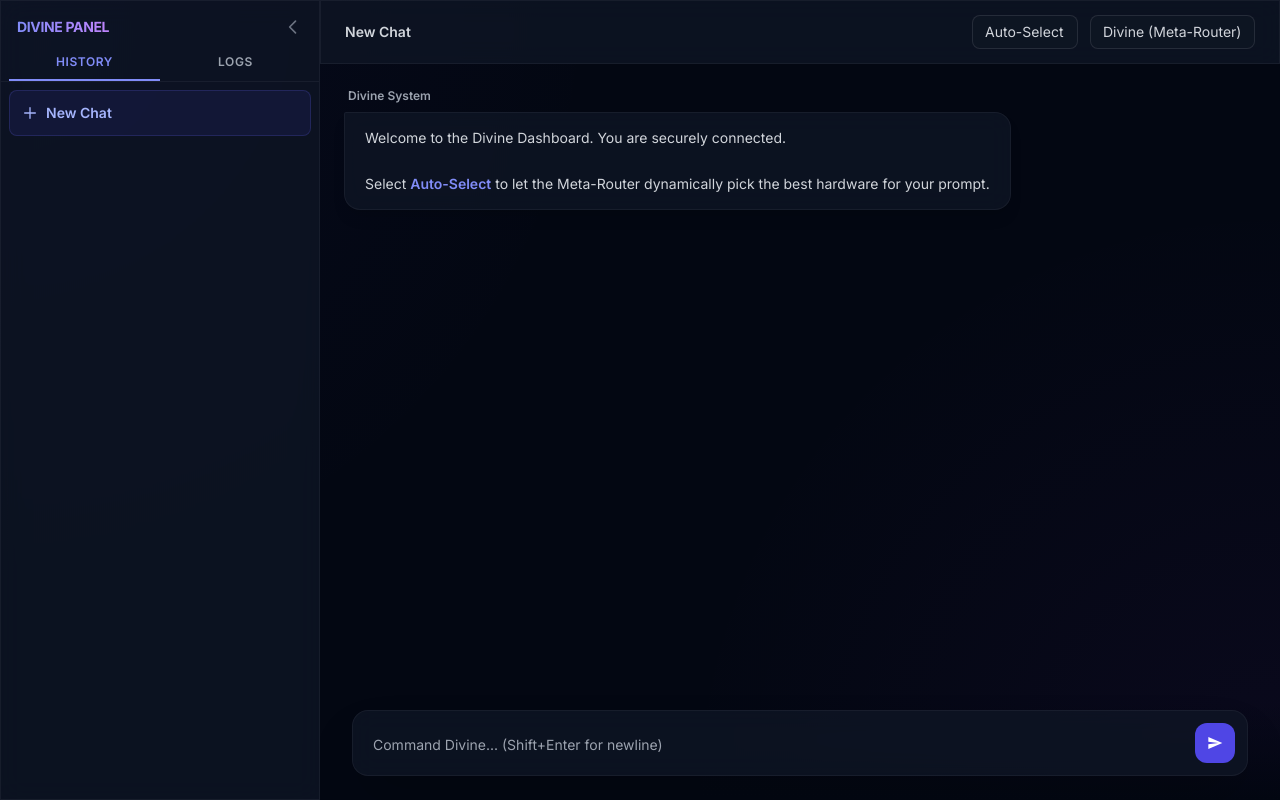
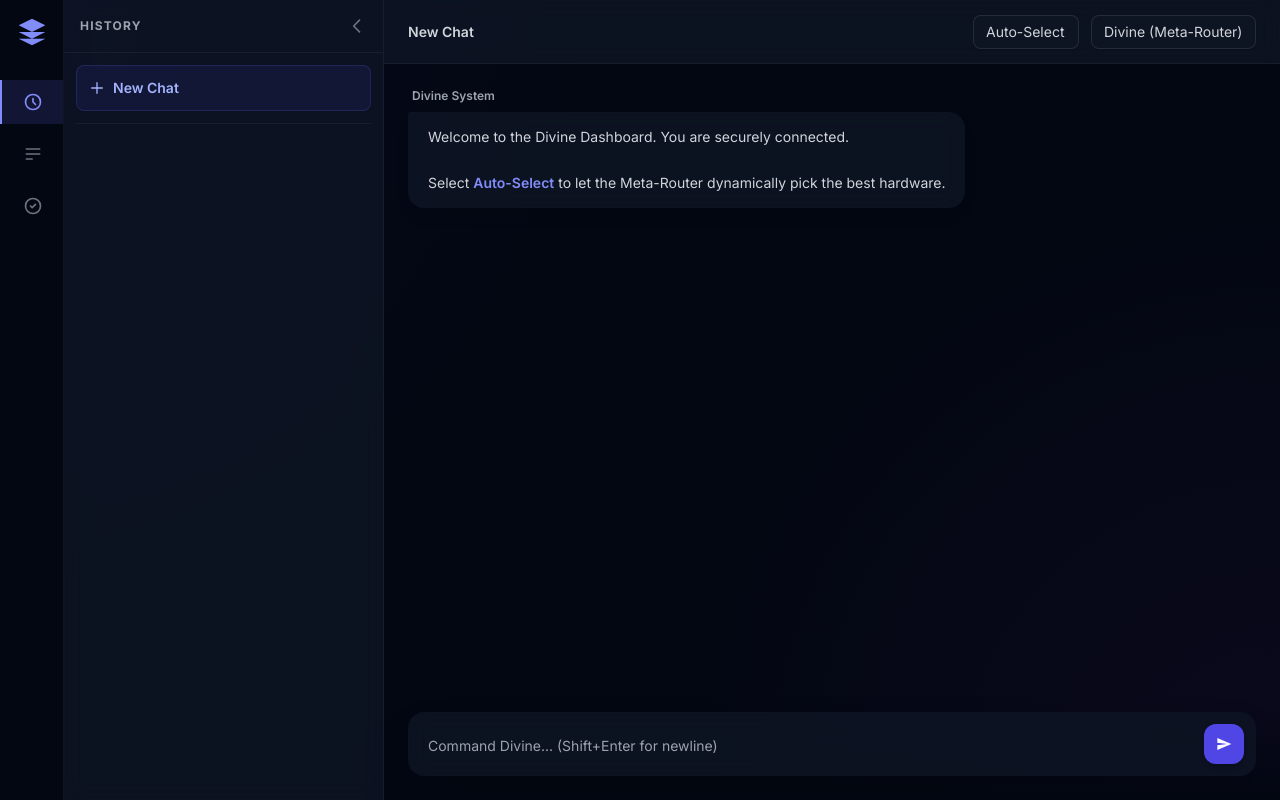
Before and after one commit to err0rgod/divine, a FastAPI app: page / in a window 1280 px wide. Run offline with FastAPI, Linux system fonts and the light colour scheme; some libraries are stand-ins or nearby versions.

Commit message:
feat: implement vertical navigation and API health/metrics tab

```diff
--- a/dashboard/templates/index.html
+++ b/dashboard/templates/index.html
@@ -30,23 +30,11 @@
         }
     </script>
     <style>
-        /* Hide scrollbar for textarea and logs but keep functionality */
-        .no-scrollbar::-webkit-scrollbar {
-            display: none;
-        }
-        .no-scrollbar {
-            -ms-overflow-style: none;
-            scrollbar-width: none;
-        }
+        .no-scrollbar::-webkit-scrollbar { display: none; }
+        .no-scrollbar { -ms-overflow-style: none; scrollbar-width: none; }
 
-        /* Subtle custom scrollbar for main chat area */
-        .chat-scroll::-webkit-scrollbar {
-            width: 4px;
-        }
-        .chat-scroll::-webkit-scrollbar-thumb {
-            background-color: rgba(255, 255, 255, 0.1);
-            border-radius: 4px;
-        }
+        .chat-scroll::-webkit-scrollbar { width: 4px; }
+        .chat-scroll::-webkit-scrollbar-thumb { background-color: rgba(255, 255, 255, 0.1); border-radius: 4px; }
 
         body {
             background-color: #030712;
@@ -57,10 +45,8 @@
         .glass-panel {
             background: rgba(17, 24, 39, 0.7);
             backdrop-filter: blur(12px);
-            border: 1px solid rgba(255, 255, 255, 0.05);
         }
 
-        /* Typing dot animation */
         .dot {
             animation: blink 1.4s infinite both;
             height: 4px; width: 4px; background: currentColor;
@@ -70,54 +56,59 @@
         .dot:nth-child(3) { animation-delay: 0.4s; }
         @keyframes blink { 0% { opacity: 0.2; } 20% { opacity: 1; } 100% { opacity: 0.2; } }
 
-        /* Sidebar Tabs */
-        .tab-btn {
-            padding: 0.5rem 1rem;
-            font-size: 0.75rem;
-            font-weight: 600;
-            text-transform: uppercase;
-            letter-spacing: 0.05em;
-            color: #9ca3af;
-            border-bottom: 2px solid transparent;
-            cursor: pointer;
-            transition: all 0.2s;
+        /* Nav Icon Active State */
+        .nav-btn.active {
+            background: rgba(99, 102, 241, 0.15);
+            color: #818cf8;
+            border-left: 2px solid #818cf8;
         }
-        .tab-btn.active {
-            color: #818cf8;
-            border-bottom-color: #818cf8;
+        .nav-btn {
+            border-left: 2px solid transparent;
         }
-        .tab-content {
-            display: none;
-        }
-        .tab-content.active {
-            display: flex;
-        }
+
+        .tab-content { display: none; }
+        .tab-content.active { display: flex; }
     </style>
 </head>
 <body class="text-gray-100 h-screen w-screen overflow-hidden flex antialiased">
 
-    <!-- Collapsible Sidebar -->
+    <!-- Extreme Left Vertical Nav -->
+    <nav class="w-16 h-full bg-gray-950 border-r border-white/5 flex flex-col items-center py-4 z-30">
+        <div class="mb-8">
+            <svg class="w-8 h-8 text-indigo-400" fill="currentColor" viewBox="0 0 24 24"><path d="M12 2L2 7l10 5 10-5-10-5zM2 17l10 5 10-5M2 12l10 5 10-5"/></svg>
+        </div>
+
+        <div class="flex flex-col gap-2 w-full">
+            <button onclick="switchTab('history')" id="navHistory" class="nav-btn active w-full py-3 flex justify-center text-gray-500 hover:text-gray-300 transition-colors" title="Chat History">
+                <svg class="w-5 h-5" fill="none" stroke="currentColor" viewBox="0 0 24 24"><path stroke-linecap="round" stroke-linejoin="round" stroke-width="2" d="M12 8v4l3 3m6-3a9 9 0 11-18 0 9 9 0 0118 0z"></path></svg>
+            </button>
+            <button onclick="switchTab('logs')" id="navLogs" class="nav-btn w-full py-3 flex justify-center text-gray-500 hover:text-gray-300 transition-colors" title="Engine Logs">
+                <svg class="w-5 h-5" fill="none" stroke="currentColor" viewBox="0 0 24 24"><path stroke-linecap="round" stroke-linejoin="round" stroke-width="2" d="M4 6h16M4 12h16M4 18h7"></path></svg>
+            </button>
+            <button onclick="switchTab('health')" id="navHealth" class="nav-btn w-full py-3 flex justify-center text-gray-500 hover:text-gray-300 transition-colors" title="API Health">
+                <svg class="w-5 h-5" fill="none" stroke="currentColor" viewBox="0 0 24 24"><path stroke-linecap="round" stroke-linejoin="round" stroke-width="2" d="M9 12l2 2 4-4m6 2a9 9 0 11-18 0 9 9 0 0118 0z"></path></svg>
+            </button>
+        </div>
+    </nav>
+
+    <!-- Collapsible Sidebar Panel -->
     <aside id="sidebar" class="w-80 h-full glass-panel border-r border-white/5 flex flex-col transition-all duration-300 relative z-20">
-        <!-- Sidebar Header & Tabs -->
-        <div class="flex flex-col border-b border-white/5">
-            <div class="p-4 pb-2 flex justify-between items-center">
-                <span class="text-sm font-bold bg-gradient-to-r from-indigo-400 to-purple-400 bg-clip-text text-transparent tracking-tight">DIVINE PANEL</span>
-                <button onclick="toggleSidebar()" class="text-gray-500 hover:text-white transition-colors">
-                    <svg class="w-5 h-5" fill="none" stroke="currentColor" viewBox="0 0 24 24"><path stroke-linecap="round" stroke-linejoin="round" stroke-width="2" d="M15 19l-7-7 7-7"></path></svg>
-                </button>
-            </div>
-            <div class="flex px-2">
-                <button id="tabBtnHistory" onclick="switchTab('history')" class="tab-btn active w-1/2">History</button>
-                <button id="tabBtnLogs" onclick="switchTab('logs')" class="tab-btn w-1/2">Logs</button>
-            </div>
+
+        <!-- Header -->
+        <div class="p-4 border-b border-white/5 flex justify-between items-center">
+            <span id="sidebarTitle" class="text-xs font-bold text-gray-400 tracking-widest uppercase">History</span>
+            <button onclick="toggleSidebar()" class="text-gray-500 hover:text-white transition-colors">
+                <svg class="w-5 h-5" fill="none" stroke="currentColor" viewBox="0 0 24 24"><path stroke-linecap="round" stroke-linejoin="round" stroke-width="2" d="M15 19l-7-7 7-7"></path></svg>
+            </button>
         </div>
 
         <!-- History Tab Content -->
-        <div id="tabContentHistory" class="tab-content active flex-1 flex-col overflow-y-auto no-scrollbar p-2 gap-1">
-            <button onclick="newChat()" class="w-full flex items-center gap-2 p-3 mb-2 rounded-lg bg-indigo-600/10 hover:bg-indigo-600/20 text-indigo-300 border border-indigo-500/20 transition-colors text-sm font-semibold">
+        <div id="tabContentHistory" class="tab-content active flex-1 flex-col overflow-y-auto no-scrollbar p-3 gap-2">
+            <button onclick="newChat()" class="w-full flex items-center gap-2 p-3 rounded-lg bg-indigo-600/10 hover:bg-indigo-600/20 text-indigo-300 border border-indigo-500/20 transition-colors text-sm font-semibold shadow-sm">
                 <svg class="w-4 h-4" fill="none" stroke="currentColor" viewBox="0 0 24 24"><path stroke-linecap="round" stroke-linejoin="round" stroke-width="2" d="M12 4v16m8-8H4"></path></svg>
                 New Chat
             </button>
+            <div class="h-px bg-white/5 w-full my-1"></div>
             <div id="historyList" class="flex flex-col gap-1 w-full">
                 <!-- Chat items populated by JS -->
             </div>
@@ -125,7 +116,33 @@
 
         <!-- Logs Tab Content -->
         <div id="tabContentLogs" class="tab-content flex-1 flex-col overflow-y-auto no-scrollbar p-4 text-[0.7rem] font-mono gap-1">
-            <div class="text-indigo-400">[*] Divine Engine initialized. Verified endpoints loaded.</div>
+            <div class="text-indigo-400">[*] Divine Engine initialized.</div>
+        </div>
+
+        <!-- Health Tab Content -->
+        <div id="tabContentHealth" class="tab-content flex-1 flex-col overflow-y-auto no-scrollbar p-4 gap-4">
+            <div class="flex justify-between items-center">
+                <span class="text-xs text-gray-400">Endpoint Status</span>
+                <button onclick="checkHealth()" class="text-xs bg-gray-800 hover:bg-gray-700 px-2 py-1 rounded text-gray-300 transition">Ping All</button>
+            </div>
+
+            <div id="healthList" class="flex flex-col gap-3 w-full">
+                <!-- Health items populated via JS -->
+            </div>
+
+            <div class="mt-4 pt-4 border-t border-white/5">
+                <span class="text-xs text-gray-400 block mb-2">Usage Metrics (Session)</span>
+                <div class="bg-gray-900/50 border border-white/5 rounded-lg p-3">
+                    <div class="flex justify-between text-sm mb-1">
+                        <span class="text-gray-400">Total Tokens</span>
+                        <span id="metricTokens" class="font-mono text-indigo-300">0</span>
+                    </div>
+                    <div class="flex justify-between text-sm">
+                        <span class="text-gray-400">Est. Spend</span>
+                        <span id="metricCost" class="font-mono text-emerald-400">$0.000</span>
+                    </div>
+                </div>
+            </div>
         </div>
     </aside>
 
@@ -142,12 +159,12 @@
             </div>
 
             <div class="flex items-center gap-3">
-                <select id="providerSelect" onchange="updateModels()" class="bg-gray-900/50 border border-white/10 text-gray-300 text-sm rounded-lg px-3 py-1.5 outline-none focus:border-indigo-500 transition-colors cursor-pointer appearance-none">
+                <select id="providerSelect" onchange="updateModels()" class="bg-gray-900/50 border border-white/10 text-gray-300 text-sm rounded-lg px-3 py-1.5 outline-none focus:border-indigo-500 transition-colors cursor-pointer appearance-none shadow-sm">
                     {% for provider in providers.keys() %}
                         <option value="{{ provider }}">{{ provider }}</option>
                     {% endfor %}
                 </select>
-                <select id="modelSelect" class="bg-gray-900/50 border border-white/10 text-gray-300 text-sm rounded-lg px-3 py-1.5 outline-none focus:border-indigo-500 transition-colors cursor-pointer appearance-none max-w-[200px] truncate">
+                <select id="modelSelect" class="bg-gray-900/50 border border-white/10 text-gray-300 text-sm rounded-lg px-3 py-1.5 outline-none focus:border-indigo-500 transition-colors cursor-pointer appearance-none max-w-[200px] truncate shadow-sm">
                     <!-- Populated via JS -->
                 </select>
             </div>
@@ -155,14 +172,13 @@
 
         <!-- Chat History -->
         <main id="chatBox" class="flex-1 overflow-y-auto chat-scroll p-6 flex flex-col gap-6">
-            <!-- Initial Message -->
             <div id="welcomeMessage" class="flex flex-col gap-1 items-start w-full">
                 <div class="flex items-center gap-2 mb-1 px-1">
                     <span class="text-xs font-semibold text-gray-400">Divine System</span>
                 </div>
                 <div class="glass-panel px-5 py-3.5 rounded-2xl rounded-tl-sm max-w-[80%] text-sm text-gray-300 leading-relaxed shadow-lg">
                     Welcome to the Divine Dashboard. You are securely connected.<br><br>
-                    Select <span class="text-indigo-400 font-semibold">Auto-Select</span> to let the Meta-Router dynamically pick the best hardware for your prompt.
+                    Select <span class="text-indigo-400 font-semibold">Auto-Select</span> to let the Meta-Router dynamically pick the best hardware.
                 </div>
             </div>
 
@@ -183,7 +199,7 @@
                           placeholder="Command Divine... (Shift+Enter for newline)"
                           onkeydown="handleKey(event)"
                           oninput="autoResize(this)"></textarea>
-                <button id="sendBtn" onclick="sendMessage()" class="p-3 m-1 bg-indigo-600 hover:bg-indigo-500 text-white rounded-xl transition-all disabled:opacity-50 disabled:cursor-not-allowed">
+                <button id="sendBtn" onclick="sendMessage()" class="p-3 m-1 bg-indigo-600 hover:bg-indigo-500 text-white rounded-xl transition-all disabled:opacity-50 disabled:cursor-not-allowed shadow-md">
                     <svg class="w-4 h-4" fill="currentColor" viewBox="0 0 24 24"><path d="M2.01 21L23 12 2.01 3 2 10l15 2-15 2z"/></svg>
                 </button>
             </div>
@@ -193,18 +209,17 @@
 
     <script>
         const providers = {{ providers | tojson | safe }};
+        let sessionTokens = 0;
+        let sessionCost = 0.0;
 
-        // Chat Session State
         let chats = JSON.parse(localStorage.getItem("divine_chats")) || [];
         let currentChatId = null;
-        let chatHistory = []; // Current active API history array
-
+        let chatHistory = [];
         let sidebarOpen = true;
 
-        // Auto resize textarea without scrollbars
         function autoResize(el) {
             el.style.height = 'auto';
-            el.style.height = Math.min(el.scrollHeight, 128) + 'px'; // 128px is roughly 5-6 lines
+            el.style.height = Math.min(el.scrollHeight, 128) + 'px';
         }
 
         function toggleSidebar() {
@@ -224,26 +239,24 @@
         }
 
         function switchTab(tabName) {
-            document.getElementById('tabBtnHistory').classList.remove('active');
-            document.getElementById('tabBtnLogs').classList.remove('active');
-            document.getElementById('tabContentHistory').classList.remove('active');
-            document.getElementById('tabContentLogs').classList.remove('active');
+            // Remove active from all nav buttons
+            document.querySelectorAll('.nav-btn').forEach(b => b.classList.remove('active'));
+            document.querySelectorAll('.tab-content').forEach(c => c.classList.remove('active'));
 
-            if(tabName === 'history') {
-                document.getElementById('tabBtnHistory').classList.add('active');
-                document.getElementById('tabContentHistory').classList.add('active');
-            } else {
-                document.getElementById('tabBtnLogs').classList.add('active');
-                document.getElementById('tabContentLogs').classList.add('active');
-            }
+            // Set active
+            document.getElementById(`nav${tabName.charAt(0).toUpperCase() + tabName.slice(1)}`).classList.add('active');
+            document.getElementById(`tabContent${tabName.charAt(0).toUpperCase() + tabName.slice(1)}`).classList.add('active');
+
+            document.getElementById('sidebarTitle').innerText = tabName;
+
+            if(!sidebarOpen) toggleSidebar();
+
+            if(tabName === 'health') renderHealthList();
         }
 
-        // Add plain text log entry
         function addLog(message, type="info") {
             const logBox = document.getElementById("tabContentLogs");
             const entry = document.createElement("div");
-
-            // Minimalist colors
             let colorClass = "text-gray-400";
             if(type === "success") colorClass = "text-emerald-400";
             if(type === "error") colorClass = "text-rose-400";
@@ -251,7 +264,6 @@
 
             entry.className = `${colorClass}`;
             entry.innerText = `> ${message}`;
-
             logBox.appendChild(entry);
             logBox.scrollTop = logBox.scrollHeight;
         }
@@ -260,7 +272,6 @@
             const provider = document.getElementById("providerSelect").value;
             const modelSelect = document.getElementById("modelSelect");
             modelSelect.innerHTML = "";
-
             if (providers[provider]) {
                 providers[provider].forEach(model => {
                     const opt = document.createElement("option");
@@ -272,10 +283,10 @@
             }
         }
 
-        updateModels(); // Init
+        updateModels();
 
         // ==========================================
-        // Chat History & Local Storage Management
+        // Chat History Management
         // ==========================================
 
         function saveChatsToStorage() {
@@ -285,44 +296,32 @@
 
         function newChat() {
             currentChatId = Date.now().toString();
-            chatHistory = []; // Reset active API history
-
-            // Clear UI
+            chatHistory = [];
             const chatBox = document.getElementById("chatBox");
             const indicator = document.getElementById("typingIndicator");
-            chatBox.innerHTML = "";
-
-            // Restore welcome message
-            const welcomeHtml = `
+            chatBox.innerHTML = `
             <div id="welcomeMessage" class="flex flex-col gap-1 items-start w-full">
                 <div class="flex items-center gap-2 mb-1 px-1">
                     <span class="text-xs font-semibold text-gray-400">Divine System</span>
                 </div>
                 <div class="glass-panel px-5 py-3.5 rounded-2xl rounded-tl-sm max-w-[80%] text-sm text-gray-300 leading-relaxed shadow-lg">
                     Welcome to the Divine Dashboard. You are securely connected.<br><br>
-                    Select <span class="text-indigo-400 font-semibold">Auto-Select</span> to let the Meta-Router dynamically pick the best hardware for your prompt.
+                    Select <span class="text-indigo-400 font-semibold">Auto-Select</span> to let the Meta-Router dynamically pick the best hardware.
                 </div>
             </div>`;
-            chatBox.innerHTML = welcomeHtml;
             chatBox.appendChild(indicator);
-
             document.getElementById("chatTitle").innerText = "New Chat";
             renderHistoryList();
-
-            // If on mobile, auto-close sidebar on new chat
             if(window.innerWidth < 768) toggleSidebar();
         }
 
         function renderHistoryList() {
             const list = document.getElementById("historyList");
             list.innerHTML = "";
-
-            // Sort chats by newest first
             const sortedChats = [...chats].sort((a, b) => b.updatedAt - a.updatedAt);
-
             sortedChats.forEach(chat => {
                 const btn = document.createElement("button");
-                btn.className = `w-full text-left p-3 rounded-lg text-sm truncate transition-colors ${chat.id === currentChatId ? 'bg-white/10 text-white' : 'text-gray-400 hover:bg-white/5 hover:text-gray-200'}`;
+                btn.className = `w-full text-left p-3 rounded-lg text-sm truncate transition-colors border border-transparent ${chat.id === currentChatId ? 'bg-indigo-600/10 text-white border-indigo-500/20' : 'text-gray-400 hover:bg-white/5 hover:text-gray-200'}`;
                 btn.innerText = chat.title || "New Chat";
                 btn.onclick = () => loadChat(chat.id);
                 list.appendChild(btn);
@@ -332,34 +331,21 @@
         function loadChat(chatId) {
             const chat = chats.find(c => c.id === chatId);
             if (!chat) return;
-
             currentChatId = chatId;
-            chatHistory = [...chat.history]; // Restore API history
+            chatHistory = [...chat.history];
             document.getElementById("chatTitle").innerText = chat.title;
-
-            // Clear UI
             const chatBox = document.getElementById("chatBox");
             const indicator = document.getElementById("typingIndicator");
             chatBox.innerHTML = "";
             chatBox.appendChild(indicator);
-
-            // Rebuild UI bubbles
-            chat.history.forEach(msg => {
-                // UI reconstructs user and AI messages. We don't store meta badges currently to keep it light,
-                // but we render them correctly as user/ai.
-                appendMessageToUI(msg.role === 'user' ? 'You' : 'Divine', msg.content, msg.role === 'user' ? 'user' : 'ai');
-            });
-
+            chat.history.forEach(msg => appendMessageToUI(msg.role === 'user' ? 'You' : 'Divine', msg.content, msg.role === 'user' ? 'user' : 'ai'));
             renderHistoryList();
             scrollToBottom();
-
             if(window.innerWidth < 768) toggleSidebar();
         }
 
         function ensureChatSession(firstPrompt) {
-            if (!currentChatId) {
-                currentChatId = Date.now().toString();
-            }
+            if (!currentChatId) currentChatId = Date.now().toString();
             let chat = chats.find(c => c.id === currentChatId);
             if (!chat) {
                 chat = {
@@ -374,27 +360,92 @@
             return chat;
         }
 
-        function updateCurrentChatStorage(newMessages) {
+        function updateCurrentChatStorage() {
             if(!currentChatId) return;
             let chat = chats.find(c => c.id === currentChatId);
             if(chat) {
-                chat.history = chatHistory; // Sync history
+                chat.history = chatHistory;
                 chat.updatedAt = Date.now();
                 saveChatsToStorage();
             }
         }
 
-        // Initialize session
         if(chats.length > 0) {
-            // Load most recent chat
-            const sortedChats = [...chats].sort((a, b) => b.updatedAt - a.updatedAt);
-            loadChat(sortedChats[0].id);
+            loadChat([...chats].sort((a, b) => b.updatedAt - a.updatedAt)[0].id);
         } else {
             newChat();
         }
 
         // ==========================================
-        // Message Handling
+        // Health / Metrics
+        // ==========================================
+
+        let apiHealth = {};
+
+        // Initialize health based on model availability
+        Object.keys(providers).forEach(p => {
+            if(p !== "Auto-Select") {
+                apiHealth[p] = providers[p].length > 0 ? "Online" : "Offline";
+            }
+        });
+
+        function renderHealthList() {
+            const list = document.getElementById("healthList");
+            list.innerHTML = "";
+            Object.keys(apiHealth).forEach(p => {
+                const status = apiHealth[p];
+                const dotColor = status === "Online" ? "bg-emerald-500" : (status === "Offline" ? "bg-rose-500" : "bg-amber-500");
+                const textColor = status === "Online" ? "text-emerald-400" : (status === "Offline" ? "text-rose-400" : "text-amber-400");
+
+                // Mock limits for visuals
+                let subtext = "Unlimited (Free)";
+                if(p === "OpenRouter") subtext = "$12.45 remaining";
+                if(p === "Mistral") subtext = "480k tokens left";
+                if(status === "Offline") subtext = "Check API Key";
+
+                list.innerHTML += `
+                <div class="flex items-center justify-between bg-white/5 p-3 rounded-lg border border-white/5">
+                    <div class="flex items-center gap-3">
+                        <div class="w-2 h-2 rounded-full ${dotColor} shadow-[0_0_8px_${dotColor}]"></div>
+                        <div>
+                            <div class="text-sm font-semibold text-gray-200">${p}</div>
+                            <div class="text-[0.65rem] text-gray-500">${subtext}</div>
+                        </div>
+                    </div>
+                    <span class="text-xs font-mono ${textColor}">${status}</span>
+                </div>
+                `;
+            });
+        }
+        renderHealthList();
+
+        function checkHealth() {
+            addLog("Pinging all endpoints...", "routing");
+            Object.keys(apiHealth).forEach(p => { apiHealth[p] = "Pinging..."; });
+            renderHealthList();
+
+            // Simulate network delay for health check
+            setTimeout(() => {
+                Object.keys(providers).forEach(p => {
+                    if(p !== "Auto-Select") apiHealth[p] = providers[p].length > 0 ? "Online" : "Offline";
+                });
+                renderHealthList();
+                addLog("Health check complete.", "success");
+            }, 1500);
+        }
+
+        function updateMetrics(usage) {
+            if(!usage || !usage.total_tokens) return;
+            sessionTokens += usage.total_tokens;
+            document.getElementById("metricTokens").innerText = sessionTokens.toLocaleString();
+
+            // Rough cost estimation: avg $0.50 per 1M tokens
+            sessionCost += (usage.total_tokens / 1000000) * 0.50;
+            document.getElementById("metricCost").innerText = "$" + sessionCost.toFixed(4);
+        }
+
+        // ==========================================
+        // Messaging
         // ==========================================
 
         function handleKey(e) {
@@ -414,17 +465,13 @@
 
             if (!text) return;
 
-            // Session Management
             ensureChatSession(text);
-
-            // Remove welcome message if exists
             const welcome = document.getElementById("welcomeMessage");
             if (welcome) welcome.remove();
 
             appendMessageToUI("You", text, "user");
             input.value = "";
             input.style.height = 'auto';
-
             input.disabled = true;
             sendBtn.disabled = true;
 
@@ -432,7 +479,6 @@
             chatBox.appendChild(indicator);
             indicator.classList.remove("hidden");
             indicator.classList.add("flex");
-
             scrollToBottom();
 
             const startTime = performance.now();
@@ -459,6 +505,8 @@
                     chatHistory.push({"role": "user", "content": text});
                     chatHistory.push({"role": "assistant", "content": data.reply});
                     updateCurrentChatStorage();
+
+                    if(data.usage) updateMetrics(data.usage);
 
                     let metaText = `${latency}s`;
                     if (data.auto_selected && !data.failover_occurred) {
@@ -490,15 +538,12 @@
         }
 
         function escapeHTML(str) {
-            return str.replace(/&/g, "&amp;")
-                      .replace(/</g, "&lt;")
-                      .replace(/>/g, "&gt;");
+            return str.replace(/&/g, "&amp;").replace(/</g, "&lt;").replace(/>/g, "&gt;");
         }
 
         function appendMessageToUI(sender, text, type, meta=null) {
             const chatBox = document.getElementById("chatBox");
             const indicator = document.getElementById("typingIndicator");
-
             const row = document.createElement("div");
             row.className = `flex flex-col gap-1 w-full ${type === 'user' ? 'items-end' : 'items-start'}`;
 
@@ -524,7 +569,6 @@
                     ${htmlContent}
                 </div>
             `;
-
             chatBox.insertBefore(row, indicator);
         }
 
```
